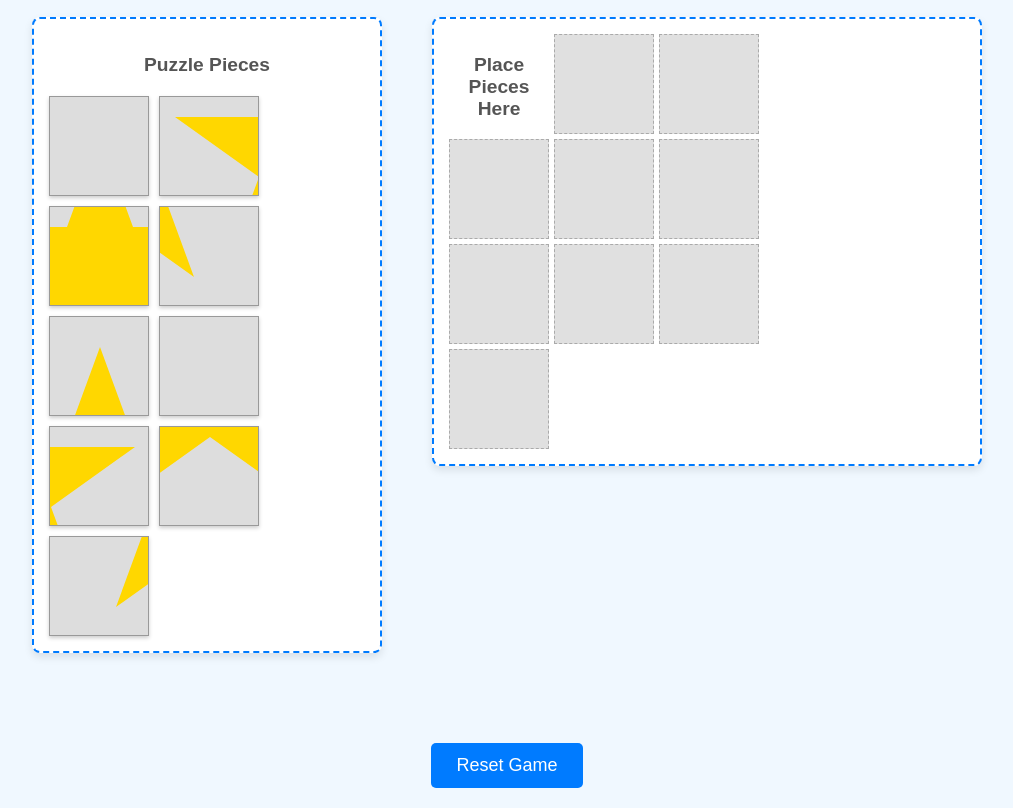
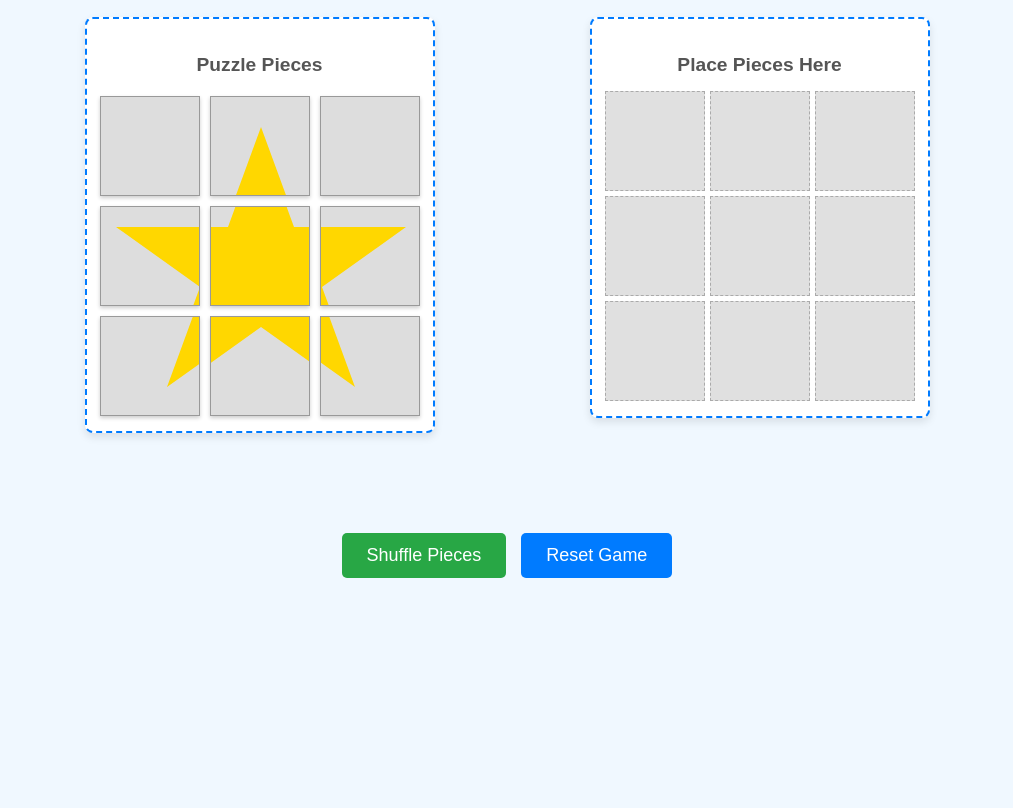
Before and after one commit to y-maeda1116/games, a plain HTML site: page puzzle_game.html in a window 1280 px wide. Shown: the part 81-889 px from the top of the page, without its empty margins (133-1146 px from the left). After the commit the page ends 840 px from the top, so only its background shows below. Drawn offline with Linux system fonts and the light colour scheme.

Commit message:
パズルゲームのレイアウト修正とシャッフル機能追加
- ピースの並び方を3x3グリッドに整理
- パズルボードの幅を調整してバランス改善
- シャッフルボタンを追加してピースをランダムに並び替え可能に
- ボタンのスタイルを統一

```diff
--- a/puzzle_game.css
+++ b/puzzle_game.css
@@ -42,22 +42,23 @@ h1 {
 
 .pieces-area {
     width: 350px; /* Fixed width: (100px * 3 pieces) + (10px * 2 gaps) + (15px * 2 padding) */
-    display: flex;
-    flex-wrap: wrap; /* Allow pieces to wrap */
-    justify-content: flex-start; /* Align pieces to the start of the line */
-    align-content: flex-start; /* Align lines to the start of the container */
+    display: grid;
+    grid-template-columns: repeat(3, 100px); /* 3 columns of 100px each */
+    grid-template-rows: auto repeat(3, 100px); /* Auto height for title, then 3 rows of 100px each */
     gap: 10px; /* Spacing between pieces */
+    justify-content: center; /* Center the grid within the container */
+    align-content: start; /* Align grid to the start of the container */
 }
 
 .puzzle-board {
-    width: 55%; /* Adjust as needed, allowing space for pieces */
+    width: 340px; /* Fixed width: (100px * 3 pieces) + (5px * 2 gaps) + (15px * 2 padding) */
     display: grid;
     /* grid-template-columns and grid-template-rows are set by JS */
     gap: 5px; /* Small gap between slots */
     position: relative; /* For absolute positioning of helper text if needed */
     /* Ensure the board itself can shrink if its content is smaller, but also not exceed its allocated space */
     align-content: start; /* Align grid tracks to the start of the grid container */
-    justify-content: start; /* Align grid items to the start of their tracks if grid area is larger than content */
+    justify-content: center; /* Center the grid within the container */
 }
 
 .area-title {
@@ -68,6 +69,7 @@ h1 {
     color: #555;
     margin-bottom: 10px;
     display: block; /* Ensure it takes full width before flex/grid items */
+    grid-column: 1 / -1; /* Span across all grid columns */
 }
 
 .puzzle-piece {
@@ -115,21 +117,38 @@ h1 {
     font-weight: bold;
 }
 
-button#reset-button {
+.button-container {
+    display: flex;
+    gap: 15px;
+    margin-top: 10px;
+}
+
+button#reset-button, button#shuffle-button {
     padding: 12px 25px;
     font-size: 18px;
     cursor: pointer;
     border: none;
     border-radius: 5px;
-    background-color: #007bff; /* Blue */
     color: white;
     transition: background-color 0.2s;
+}
+
+button#reset-button {
+    background-color: #007bff; /* Blue */
 }
 
 button#reset-button:hover {
     background-color: #0056b3; /* Darker blue */
 }
 
+button#shuffle-button {
+    background-color: #28a745; /* Green */
+}
+
+button#shuffle-button:hover {
+    background-color: #1e7e34; /* Darker green */
+}
+
 /* Class for when a piece is being dragged over a droppable area */
 .drag-over {
     background-color: #d0e0f0; /* Light blue highlight */
--- a/puzzle_game.html
+++ b/puzzle_game.html
@@ -22,7 +22,10 @@
     </div>
 
     <div id="message-area" class="message-area"></div>
-    <button id="reset-button">Reset Game</button>
+    <div class="button-container">
+        <button id="shuffle-button">Shuffle Pieces</button>
+        <button id="reset-button">Reset Game</button>
+    </div>
 
     <script src="puzzle_game.js"></script>
 </body>
--- a/puzzle_game.js
+++ b/puzzle_game.js
@@ -45,7 +45,7 @@ document.addEventListener('DOMContentLoaded', () => {
 
         // Configure puzzle board grid
         puzzleBoard.style.gridTemplateColumns = `repeat(${puzzleCols}, ${pieceWidth}px)`;
-        puzzleBoard.style.gridTemplateRows = `repeat(${puzzleRows}, ${pieceHeight}px)`;
+        puzzleBoard.style.gridTemplateRows = `auto repeat(${puzzleRows}, ${pieceHeight}px)`;
 
         let pieces = [];
 
@@ -89,8 +89,8 @@ document.addEventListener('DOMContentLoaded', () => {
             slot.addEventListener('drop', handleDrop);
         }
 
-        // Shuffle pieces and add to pieces area
-        shuffleArray(pieces).forEach(piece => {
+        // Add pieces to pieces area in order (no shuffling)
+        pieces.forEach(piece => {
             piecesArea.appendChild(piece);
             // Add drag listeners to pieces
             piece.addEventListener('dragstart', handleDragStart);
@@ -197,7 +197,26 @@ document.addEventListener('DOMContentLoaded', () => {
         }
     }
 
-    // Reset button
+    // Shuffle pieces function
+    function shufflePieces() {
+        // Get all pieces currently in the pieces area
+        const pieces = Array.from(piecesArea.querySelectorAll('.puzzle-piece'));
+
+        // Remove all pieces from pieces area (except title)
+        pieces.forEach(piece => piece.remove());
+
+        // Shuffle the pieces array
+        shuffleArray(pieces);
+
+        // Add shuffled pieces back to pieces area
+        pieces.forEach(piece => {
+            piecesArea.appendChild(piece);
+        });
+    }
+
+    // Button event listeners
+    const shuffleButton = document.getElementById('shuffle-button');
+    shuffleButton.addEventListener('click', shufflePieces);
     resetButton.addEventListener('click', initGame);
 
     // Initialize the game
```
